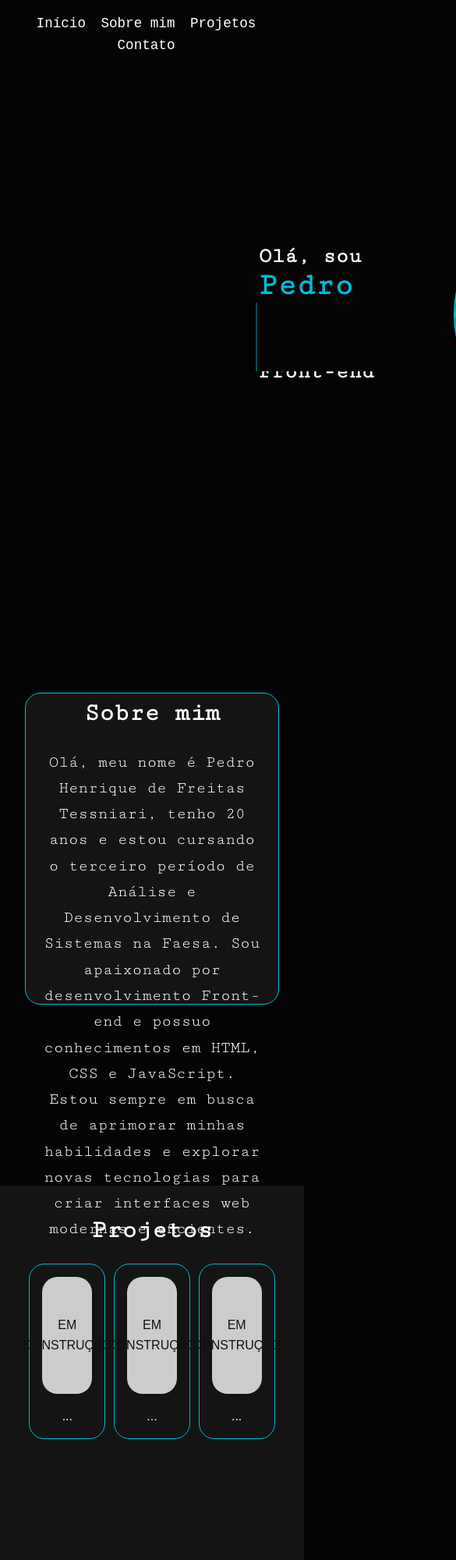
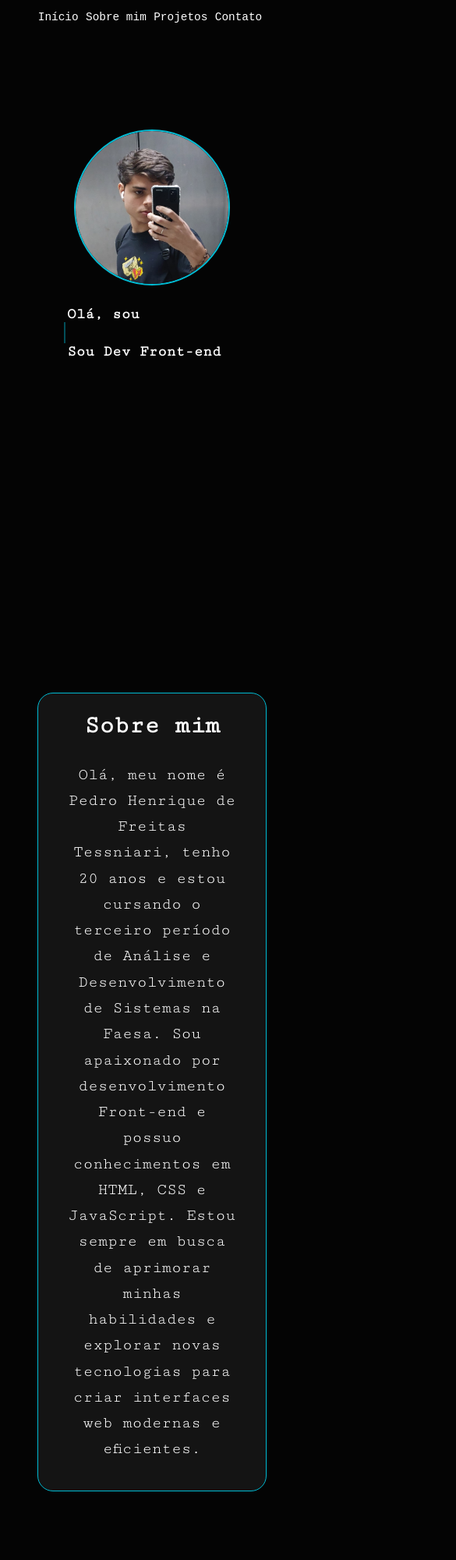
Before and after one commit to PedroTess/Meu-Portif-lio, a plain HTML site: page index.html in a window 390 px wide. Shown: the top 2000 px of the page at 78% size, 585 px wide, since content can reach past the window. Drawn offline with Linux system fonts and the light colour scheme; a web font is replaced by a local one.

Commit message:
Add files via upload

```diff
--- a/styles.css
+++ b/styles.css
@@ -319,3 +319,93 @@ footer {
     font-size: 0.9rem;
     color: #ffffff;
 }
+
+@media screen and (max-width: 768px) {
+    header {
+        padding: 0.5rem;
+    }
+
+    nav a {
+        font-size: 1rem;
+        margin-right: 10px;
+    }
+
+    .hero {
+        flex-direction: column;
+        align-items: center;
+    }
+
+    .hero-content {
+        display: flex;
+        flex-direction: column-reverse;
+    }
+
+    .hero h1 {
+        margin-left: 0;
+        text-align: left;
+        margin-top: 10px;
+    }
+
+    .profile-picture {
+        margin: 1rem 0;
+        margin-right: 0;
+    }
+
+    .profile-picture img {
+        width: 200px;
+        height: 200px;
+    }
+
+    .about-content {
+        width: 90%;
+        height: auto;
+    }
+
+    .projects-grid {
+        flex-direction: column;
+        align-items: center;
+    }
+
+    .project-item {
+        width: 90%;
+        margin-bottom: 1.5rem;
+    }
+
+    .contact-info {
+        width: 90%;
+    }
+}
+
+@media screen and (max-width: 480px) {
+    nav a {
+        font-size: 0.9rem;
+        margin-right: 5px;
+    }
+
+    .hero h1 {
+        font-size: 1.2rem;
+    }
+
+    h1 span {
+        font-size: 1.5rem;
+    }
+
+    .about-content {
+        padding: 1rem;
+        font-size: 1rem;
+    }
+
+    .projects {
+        padding: 1rem;
+        height: auto;
+    }
+
+    .project-item {
+        padding: 0.5rem;
+    }
+
+    .contact-info {
+        height: auto;
+        padding: 1rem;
+    }
+}
```
